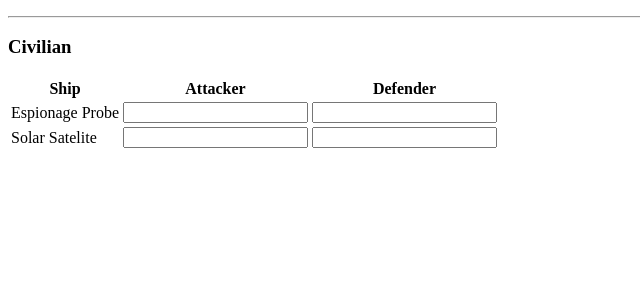
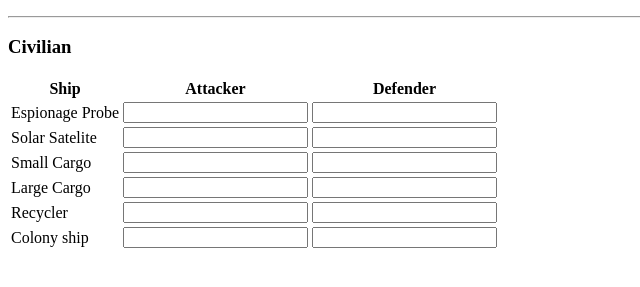
Before and after one commit to Danhayes3008/Battle-Simulator, a plain HTML site: page index.html in a window 1280 px wide. Shown: the part 105-392 px from the top of the page, without its empty margins (0-640 px from the left). Drawn offline with Linux system fonts and the light colour scheme.

Commit message:
added four more rows to the table

```diff
--- a/index.html
+++ b/index.html
@@ -24,6 +24,26 @@
                 <td><input></input></td>
                 <td><input></input></td>
             </tr>
+            <tr>
+                <td>Small Cargo</td>
+                <td><input></input></td>
+                <td><input></input></td>
+            </tr>
+            <tr>
+                <td>Large Cargo</td>
+                <td><input></input></td>
+                <td><input></input></td>
+            </tr>
+            <tr>
+                <td>Recycler</td>
+                <td><input></input></td>
+                <td><input></input></td>
+            </tr>
+            <tr>
+                <td>Colony ship</td>
+                <td><input></input></td>
+                <td><input></input></td>
+            </tr>
         </table>
     </body>
 </html>
```
